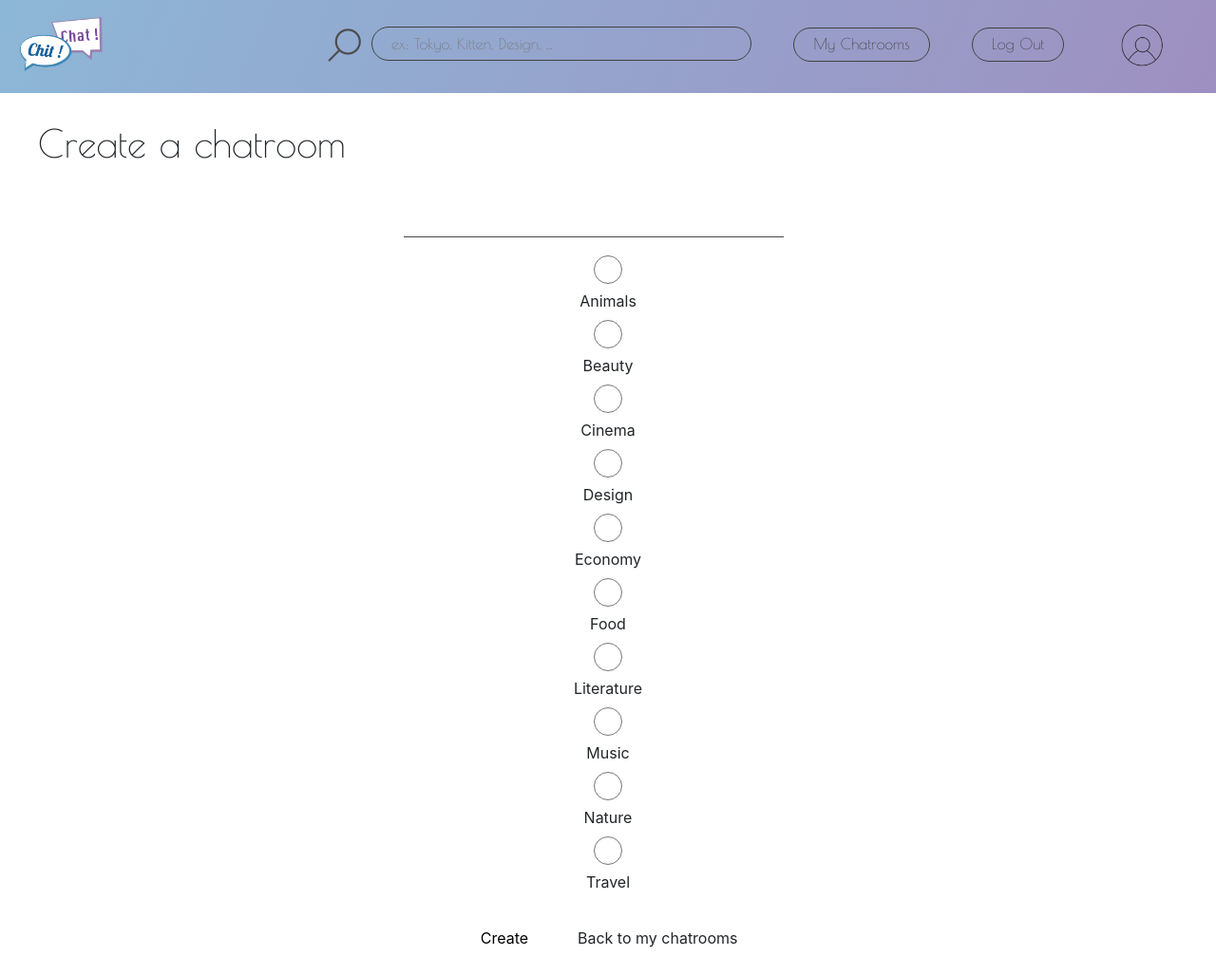
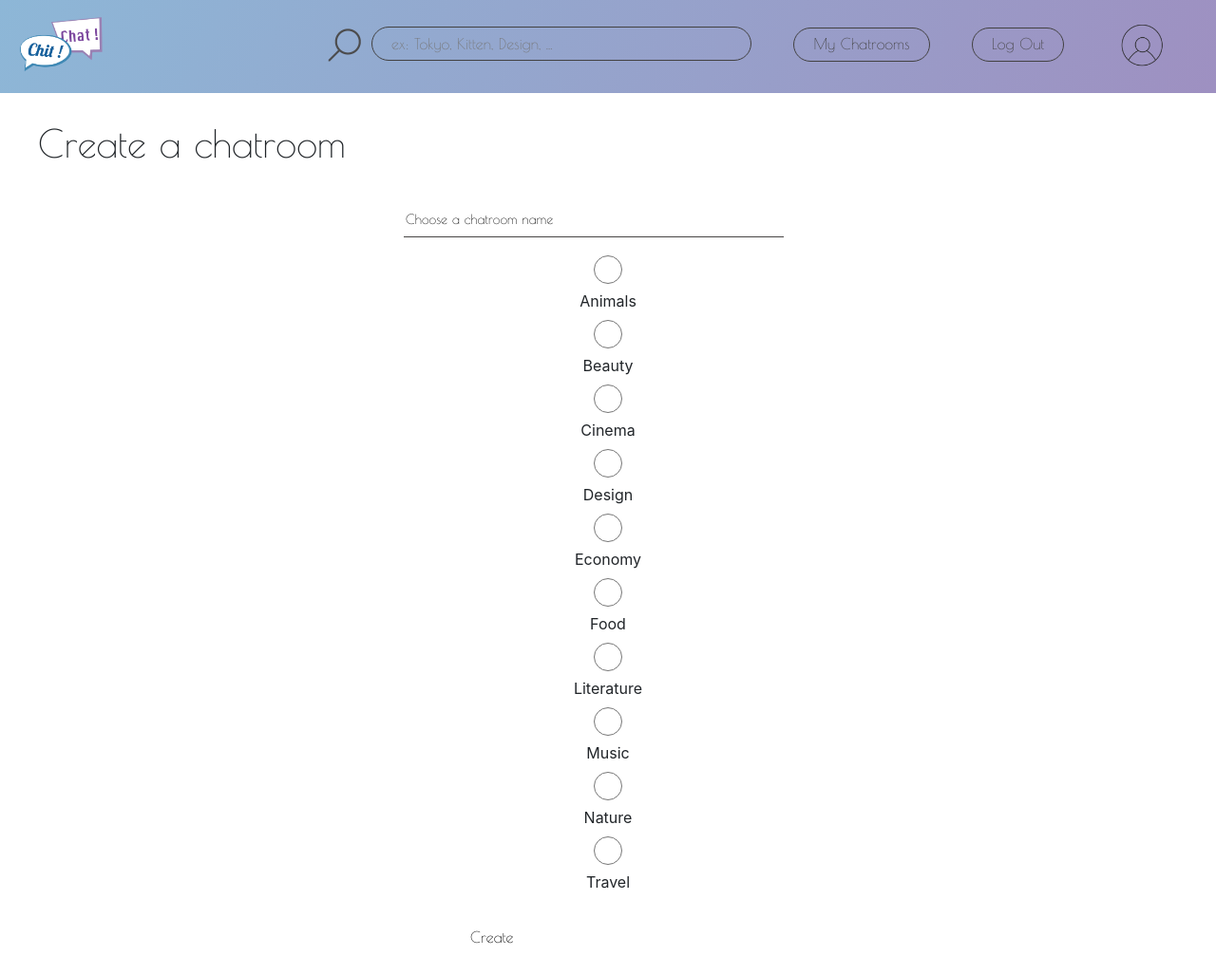
Before and after one commit to M1nj/chatroom, a PHP site: page /createchatroom.php in a window 1280 px wide. Shown: the whole page at 95% size. Run offline with PHP 8.4, Linux system fonts and the light colour scheme; data comes from the database, SQL or seed files in the repository; some libraries are stand-ins or nearby versions.

Commit message:
Update CSS
MAJ CSS home + register

```diff
--- a/CSS/style.css
+++ b/CSS/style.css
@@ -42,7 +42,10 @@
 background: white;
 }
 
+/* home avec sign in et sign up */
+
 p.hometext{
+font-family: 'poiret_oneregular';
 color: white;
 margin-bottom: 10px;
 text-align: left;
@@ -50,21 +53,51 @@
 }
 
 button.btn.btn-primary:first-child{
+font-family: 'poiret_oneregular';
 background-color: #00000000;
 border-color: white;
 border-width: 2%;
 border-radius: 50px;
-width: 50px;
+width: 80px;
 }
 
 button.btn.btn-secondary:first-child{
+font-family: 'poiret_oneregular';
 background-color: #ffffff;
 color: black;
 border-color: white;
 border-width: 2%;
 border-radius: 50px;
+}
 
+button.btn.btn-primary{
+color: black;
+border-color: white;
 }
+
+button.btn.btn-primary:hover{
+color: white;
+background-color: grey;
+border-color: white;
+}
+
+/* fin de la home */
+
+
+
+/* page register */
+
+button.btn.btn-warning{
+color: white;
+border-color: white;
+}
+
+button.btn.btn-warning:hover{
+background-color: lightgrey;
+border-color: white;
+}
+
+/* fin page register */
 
 img.logo{
 height: auto;
@@ -87,6 +120,11 @@
 border-radius: 50px;
 }
 
+button.btn.btn-secondary:hover{
+background-color: lightgrey;
+color: white;
+}
+
 button#valid_button{
 background-color: white;
 color: black;
@@ -98,7 +136,6 @@
 }
 
 button#valid_button:hover{
-background-color: green;
 color: white;
 border-color: white;
 border-width: 2%;
@@ -176,10 +213,13 @@
 
 
 .form-check-label{
-margin-top: 12px;
+font-size: 12px;
+color: black;
+margin-top: 14px;
 }
 
 .btn-primary{
+font-family: 'poiret_oneregular';
 background-color: #ffffff;
 width: 80px;
 margin: 20px;
@@ -189,6 +229,7 @@
 }
 
 .btn-primary:hover{
+font-family: 'poiret_oneregular';
 background-color: grey;
 color: white;
 border-color: white;
@@ -203,6 +244,7 @@
 }
 
 .btn-warning{
+font-family: 'poiret_oneregular';
 background-color: #00000000;
 border-color: white;
 border-width: 2%;
@@ -212,6 +254,7 @@
 }
 
 .btn-warning:hover{
+font-family: 'poiret_oneregular';
 background-color: grey;
 color: white;
 border-color: white;
@@ -219,7 +262,6 @@
 border-radius: 50px;
 width: 210px;
 }
-
 
 div.cookies{
 background-color: #00000070;
@@ -394,8 +436,23 @@
 }
 
 .btn-create:hover{
-background-color: grey;
+background-color: lightgrey;
 color: white;
 border-color: white;
 border-width: 2%;
 }
+
+/* Page Create a chatroom */
+
+.form-control-createchatroom{
+border: none;
+background: transparent;
+font-family: 'poiret_oneregular';
+font-size: 14px;
+}
+
+.form-control-createchatroom::placeholder{
+color: black;
+font-family: 'poiret_oneregular';
+font-size: 14px;
+}
--- a/createchatroom.php
+++ b/createchatroom.php
@@ -34,7 +34,7 @@
 
         <form class="form register" method="post">
             <div class="form-group">
-                <input type="text" class="form-control" method="post" name="chatroom_name" placeholder="Choose a chatroom name">
+                <input type="text" class="form-control-createchatroom" method="post" name="chatroom_name" placeholder="Choose a chatroom name">
             </div>
 
                 <?PHP
```
